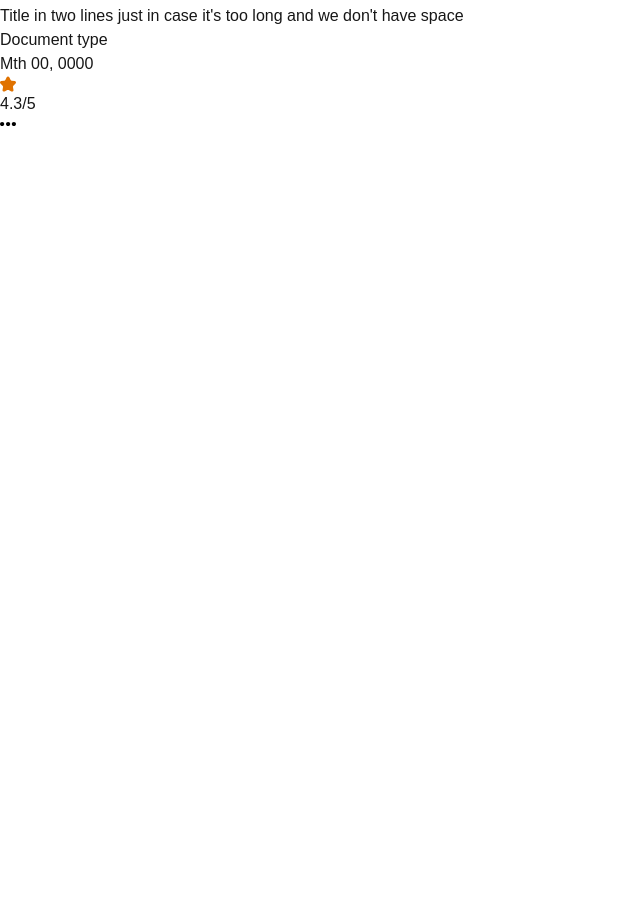
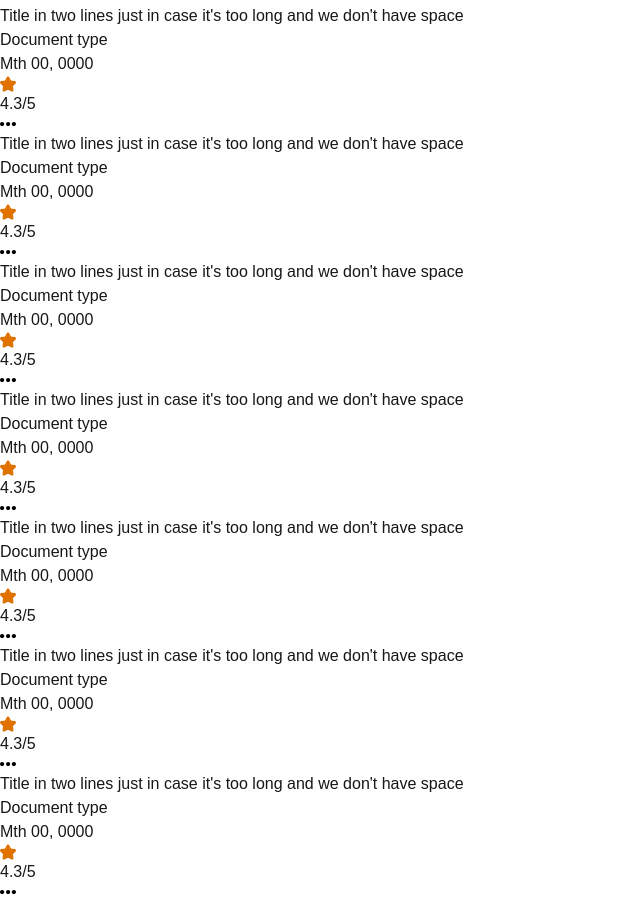
Before and after one commit to mock-angel/nextjs-carousel-slider, a Next.js app: page / in a window 1280 px wide. Shown: the part 380-1280 px from the top of the page, without its empty margins (0-640 px from the left). Before the commit the page ends 800 px from the top, so only its background shows below. Built offline with nearby package versions, Linux system fonts and the light colour scheme.

Commit message:
added 10 cards

```diff
--- a/src/pages/index.tsx
+++ b/src/pages/index.tsx
@@ -21,6 +21,12 @@ export default function Home() {
         <CarouselSliderItem />
         <CarouselSliderItem />
         <CarouselSliderItem />
+        <CarouselSliderItem />
+        <CarouselSliderItem />
+        <CarouselSliderItem />
+        <CarouselSliderItem />
+        <CarouselSliderItem />
+        <CarouselSliderItem />
       </div>
     </div>
   );
```
